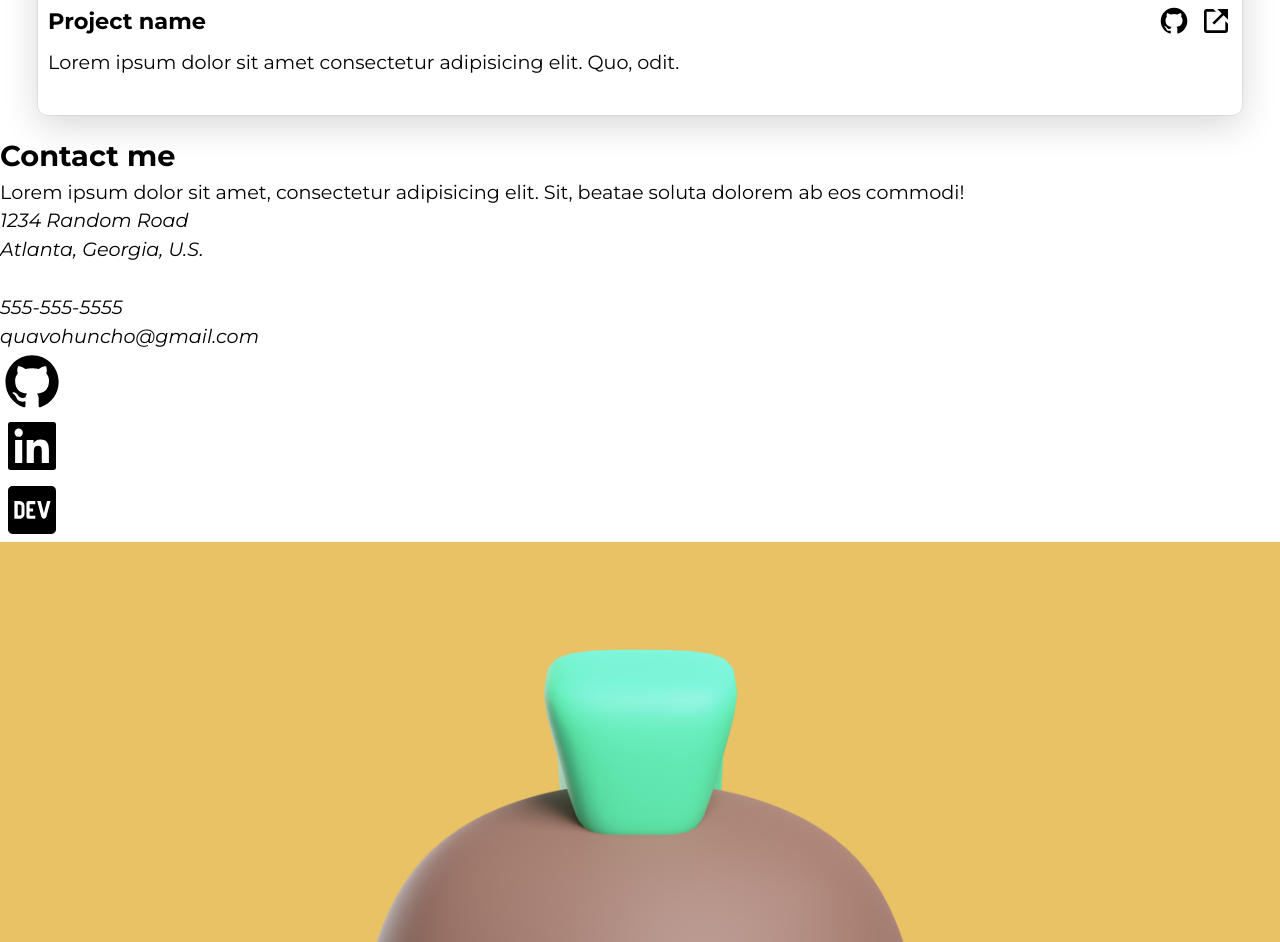
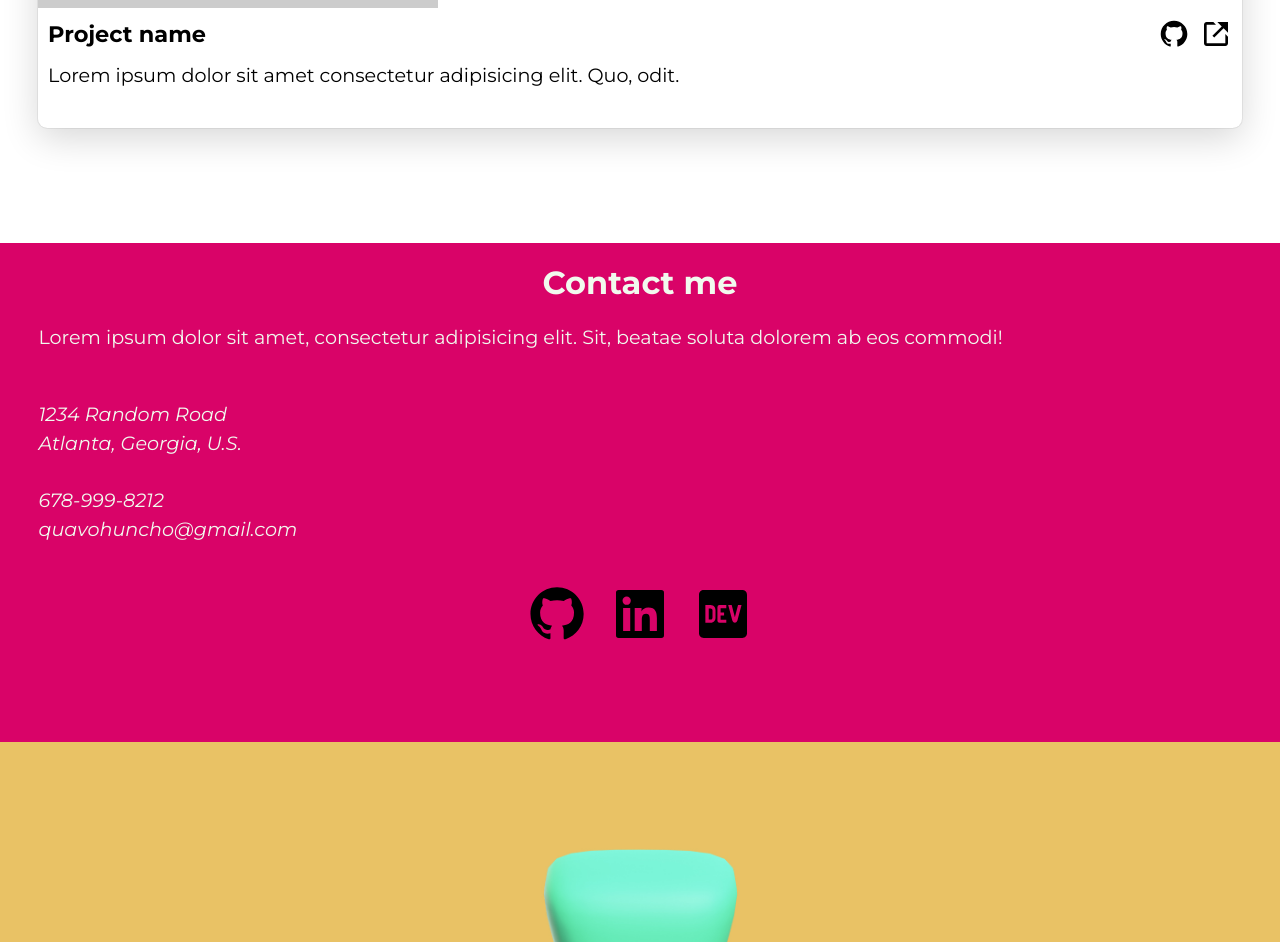
Before and after one commit to thomasmfx/home-page, a plain HTML site: page index.html in a window 1280 px wide. Shown: the part 2040-2982 px from the top of the page. Drawn offline with Linux system fonts and the light colour scheme; placeholder pictures from the web are drawn by us.

Commit message:
feat: Style Contact section

```diff
--- a/index.html
+++ b/index.html
@@ -14,8 +14,8 @@
             <h1 class="name">Quavious Marshall</h1>
         </div>
     </header>
-    <section class="about">
-        <h2 class="about__heading">About me</h2>
+    <section class="about padding-bottom-five">
+        <h2 class="about__heading section-heading">About me</h2>
         <p>Lorem ipsum dolor sit amet consectetur adipisicing elit. Voluptatem fugiat, perspiciatis aspernatur dolore officiis ullam alias optio ea placeat at fuga nesciunt error laboriosam ipsa sunt eveniet cumque harum perferendis.</p>
         <div class="about__social-links">
             <a href="#">
@@ -29,8 +29,8 @@
             </a>
         </div>
     </section>
-    <section class="my-work">
-        <h2 class="my-work__heading">My Work</h2>
+    <section class="my-work padding-bottom-five">
+        <h2 class="my-work__heading section-heading">My Work</h2>
         <div class="project-card">
             <div>
                 <img class="project-card__image" src="https://placehold.co/400" alt="">
@@ -51,19 +51,20 @@
             </p>
         </div>
     </section>
-    <footer class="contact">
-        <h2 class="heading">Contact me</h2>
-        <p>Lorem ipsum dolor sit amet, consectetur adipisicing elit. Sit, beatae soluta dolorem ab eos commodi!</p>
-        <address class="contact__info">
+    <footer class="contact ">
+        <h2 class="contact__heading section-heading">Contact me</h2>
+        <p class="contact__text">Lorem ipsum dolor sit amet, consectetur adipisicing elit. Sit, beatae soluta dolorem ab eos commodi!</p>
+        <address class="contact__addres">
+            <br>
             1234 Random Road
             <br>
             Atlanta, Georgia, U.S.
             <br><br>
-            555-555-5555
+            678-999-8212
             <br>
             quavohuncho@gmail.com
         </address>
-        <div class="contact__socials">
+        <div class="contact__socials padding-bottom-five">
             <a href="#">
                 <img class="img-large" src="assets/github.svg" alt="GitHub">
             </a>
--- a/styles/main.css
+++ b/styles/main.css
@@ -1,9 +1,11 @@
 /* || Base */
+
 @charset "UTF-8";
 @import url('https://fonts.googleapis.com/css2?family=Montserrat:ital,wght@0,100..900;1,100..900&display=swap');
 
 
 /* || Reset */
+
 *, *::before, *::after {
   box-sizing: border-box;
 }
@@ -40,18 +42,6 @@ input, button, textarea, select {
   --bold: 500;
   --border-r: .5em;
   --padding-sides: 0em 2em 0em 2em;
-}
-
-/* || Helpers */
-
-.img-small {
-  width: 32px;
-  height: 32px;
-}
-
-.img-large {
-  width: 64px;
-  height: 64px;
 }
 
 body {
@@ -118,7 +108,6 @@ body {
 
 .my-work {
   padding: var(--padding-sides);
-  padding-top: 5em;
 
   & .my-work__heading {
     text-align: center;
@@ -162,3 +151,56 @@ body {
     }
   }
 }
+
+/* || Contact Me */
+
+.contact {
+  background-color: var(--color-one);
+  color: var(--color-three);
+
+  & .contact__heading {
+    padding: var(--padding-sides);
+    text-align: center;
+    padding-top: .5em;
+    padding-bottom: .5em;
+  }
+
+  & .contact__text {
+    padding: var(--padding-sides);
+    padding-bottom: 1em;
+  }
+
+  & .contact__addres {
+    padding: var(--padding-sides);
+    padding-bottom: 1em;
+  }
+
+  & .contact__socials {
+    display: flex;
+    justify-content: center;
+    align-items: center;
+    gap: 1em;
+    padding-top: 1em;
+  }
+}
+
+/* || Helpers */
+
+.img-small {
+  width: 32px;
+  height: 32px;
+}
+
+.img-large {
+  width: 64px;
+  height: 64px;
+  fill: var(--color-three);
+}
+
+.section-heading {
+  font-size: 2rem;
+}
+
+.padding-bottom-five {
+  padding-bottom: 5em;
+}
```
